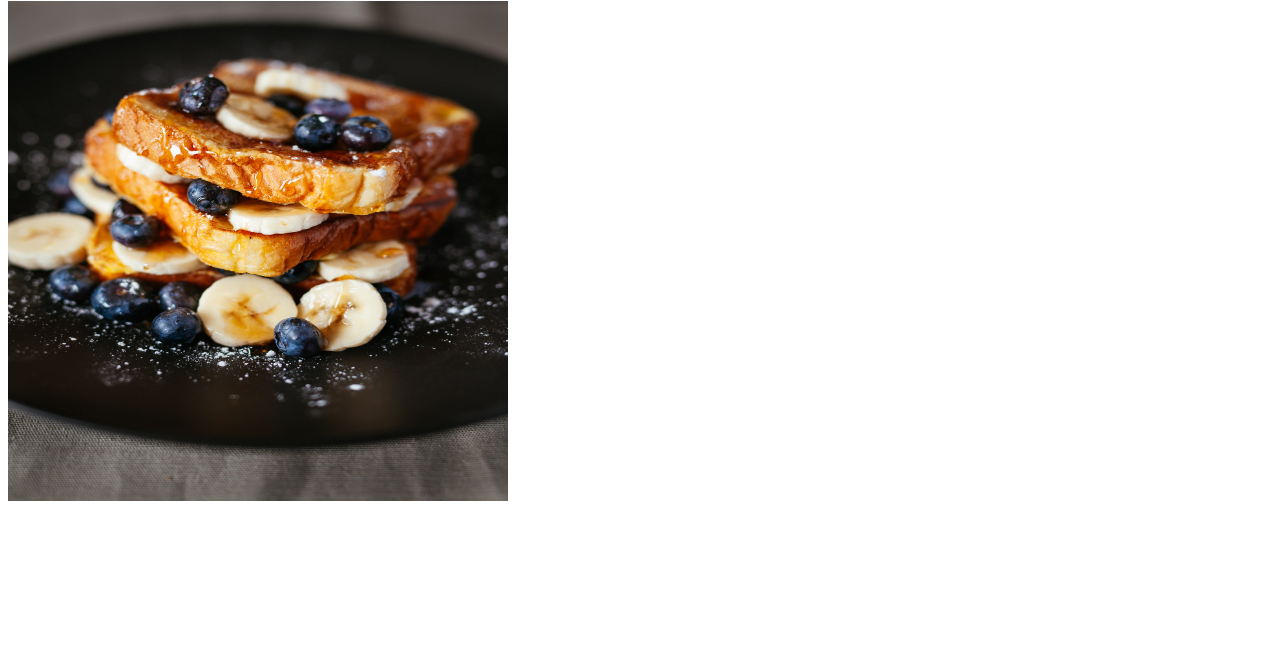
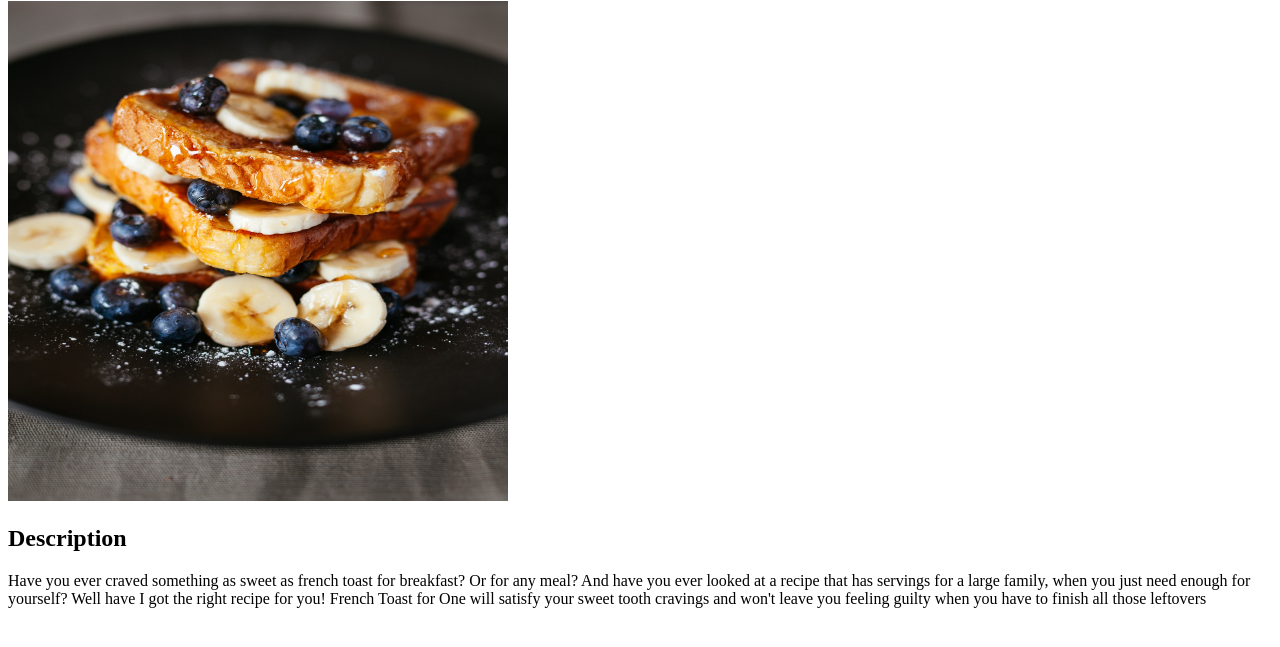
Before and after one commit to sairaheta1/odin-recipes, a plain HTML site: page recipes/frenchToast.html in a window 1280 px wide. Shown: the part 79-726 px from the top of the page. Drawn offline with Linux system fonts and the light colour scheme.

Commit message:
added french toast description to french toast page

```diff
--- a/recipes/frenchToast.html
+++ b/recipes/frenchToast.html
@@ -1,12 +1,21 @@
 <!DOCTYPE html>
 <html>
     <head>
-        <title>French Toast</title>
+        <title>French Toast for One</title>
         <meta charset="UTF-8">
     </head>
 
     <body>
         <h1>French Toast</h1>
         <img src ="recipeImages/frenchToast.jpg" alt="French Toast" width="500" height="500">
+
+        <h2>Description</h2>
+        <p>Have you ever craved something as sweet as french toast for breakfast? Or for any meal?
+            And have you ever looked at a recipe that has servings for a large family, when you just need
+            enough for yourself? Well have I got the right recipe for you! French Toast for One will satisfy your
+            sweet tooth cravings and won't leave you feeling guilty when you have to finish all those
+            leftovers</p>
     </body>
 </html>
+
+<!--image, description, ingredients, unordered list, steps, ordered list>
```
